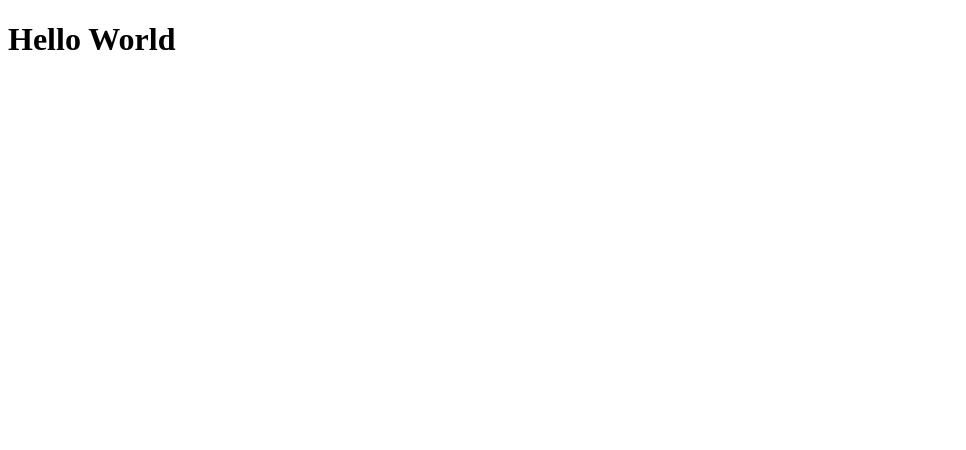
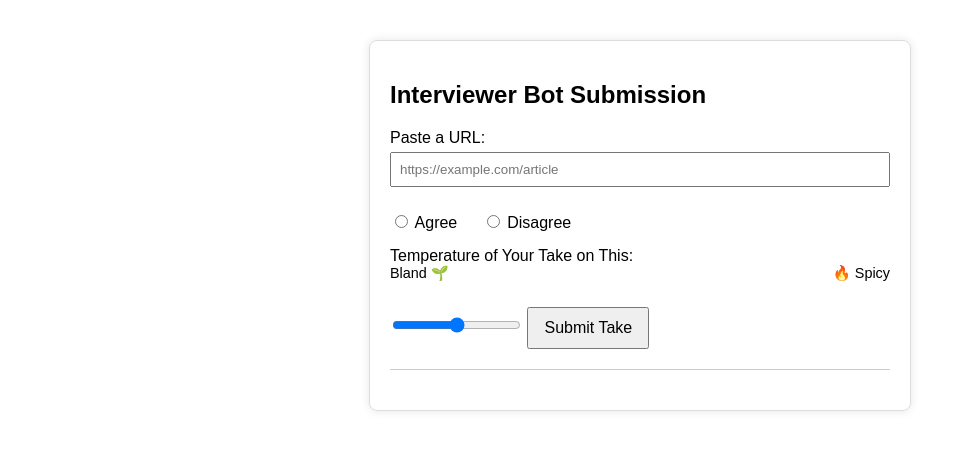
Before and after one commit to zzayac5/interview_agent, a plain HTML site: page index.html in a window 1280 px wide. Shown: the whole page, without its empty margins (0-966 px from the left). Drawn offline with Linux system fonts and the light colour scheme.

Commit message:
Added the interface and the bar to submit the url

```diff
--- a/index.html
+++ b/index.html
@@ -1,16 +1,107 @@
 <!DOCTYPE html>
 <html lang="en">
 <head>
-    <meta charset="UTF-8">
-    <meta name="viewport" content="width=device-width, initial-scale=1.0">
-    <title>Document</title>
+  <meta charset="UTF-8">
+  <title>Interviewer Bot Submission</title>
+  <style>
+    body {
+      font-family: Arial, sans-serif;
+      max-width: 500px;
+      margin: 40px auto;
+      padding: 20px;
+      border: 1px solid #ddd;
+      border-radius: 8px;
+      box-shadow: 0 0 10px rgba(0,0,0,0.1);
+    }
+    label {
+      display: block;
+      margin-top: 15px;
+    }
+    input[type="text"] {
+      width: 100%;
+      padding: 8px;
+      margin-top: 5px;
+      box-sizing: border-box;
+    }
+    .checkboxes {
+      margin-top: 10px;
+    }
+    .checkboxes label {
+      display: inline-block;
+      margin-right: 20px;
+    }
+    .slider-labels {
+      display: flex;
+      justify-content: space-between;
+      font-size: 0.9em;
+      margin-bottom: 5px;
+    }
+    .output {
+      margin-top: 20px;
+      padding: 10px;
+      border-top: 1px solid #ccc;
+    }
+    button {
+      margin-top: 20px;
+      padding: 10px 15px;
+      font-size: 1em;
+    }
+  </style>
 </head>
 <body>
-    <h1>Hello World</h1>
-    <script>
-        console.log('hello world');
-        //Learning how JS works in the browser and using a live server to track those changes:
-        // This is my first javascript code
-    </script>
+
+  <h2>Interviewer Bot Submission</h2>
+
+  <label for="urlInput">Paste a URL:</label>
+  <input type="text" id="urlInput" placeholder="https://example.com/article">
+
+  <div class="checkboxes">
+    <label><input type="radio" name="opinion" value="agree"> Agree</label>
+    <label><input type="radio" name="opinion" value="disagree"> Disagree</label>
+  </div>
+
+  <label for="temperatureSlider">Temperature of Your Take on This:</label>
+  <div class="slider-labels">
+    <span>Bland 🌱</span>
+    <span>🔥 Spicy</span>
+  </div>
+  <input type="range" id="temperatureSlider" min="0" max="10" step="1" value="5">
+
+  <button onclick="submitTake()">Submit Take</button>
+
+  <div class="output" id="output"></div>
+
+  <script>
+    function submitTake() {
+      const url = document.getElementById("urlInput").value.trim();
+      const opinion = document.querySelector('input[name="opinion"]:checked');
+      const temp = document.getElementById("temperatureSlider").value;
+
+      const outputDiv = document.getElementById("output");
+      outputDiv.innerHTML = "";
+
+      if (!url) {
+        alert("Please enter a URL.");
+        return;
+      }
+
+      if (!opinion) {
+        alert("Please select agree or disagree.");
+        return;
+      }
+
+      const tempLabel = temp < 4 ? "Bland 🌱" : temp < 7 ? "Medium 🌶️" : "Spicy 🔥";
+
+      const summary = `
+        <strong>URL:</strong> <a href="${url}" target="_blank">${url}</a><br>
+        <strong>Opinion:</strong> ${opinion.value}<br>
+        <strong>Take Temperature:</strong> ${temp} / 10 (${tempLabel})
+      `;
+
+      outputDiv.innerHTML = summary;
+      console.log({ url, opinion: opinion.value, temperature: temp });
+    }
+  </script>
+
 </body>
 </html>
```
